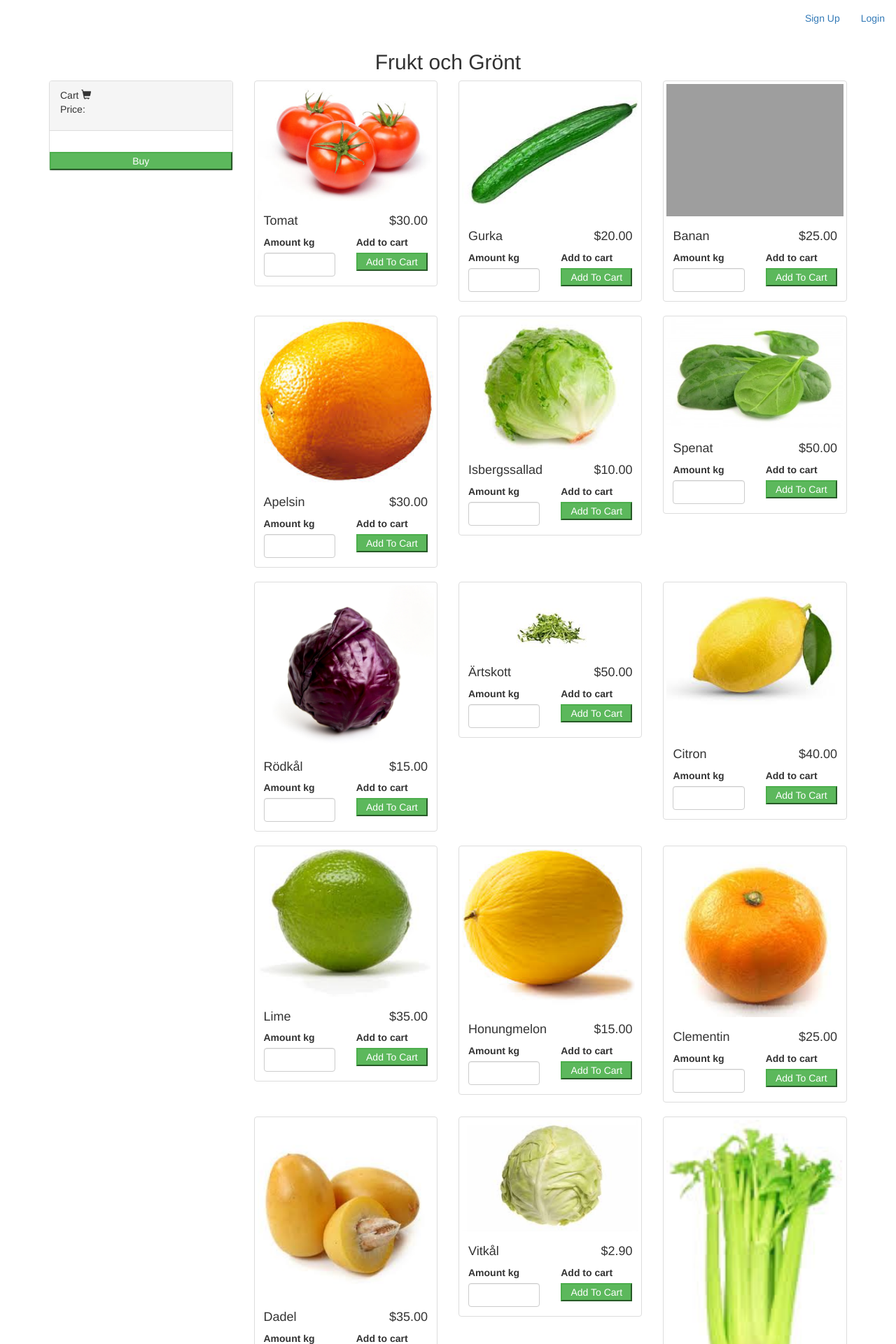
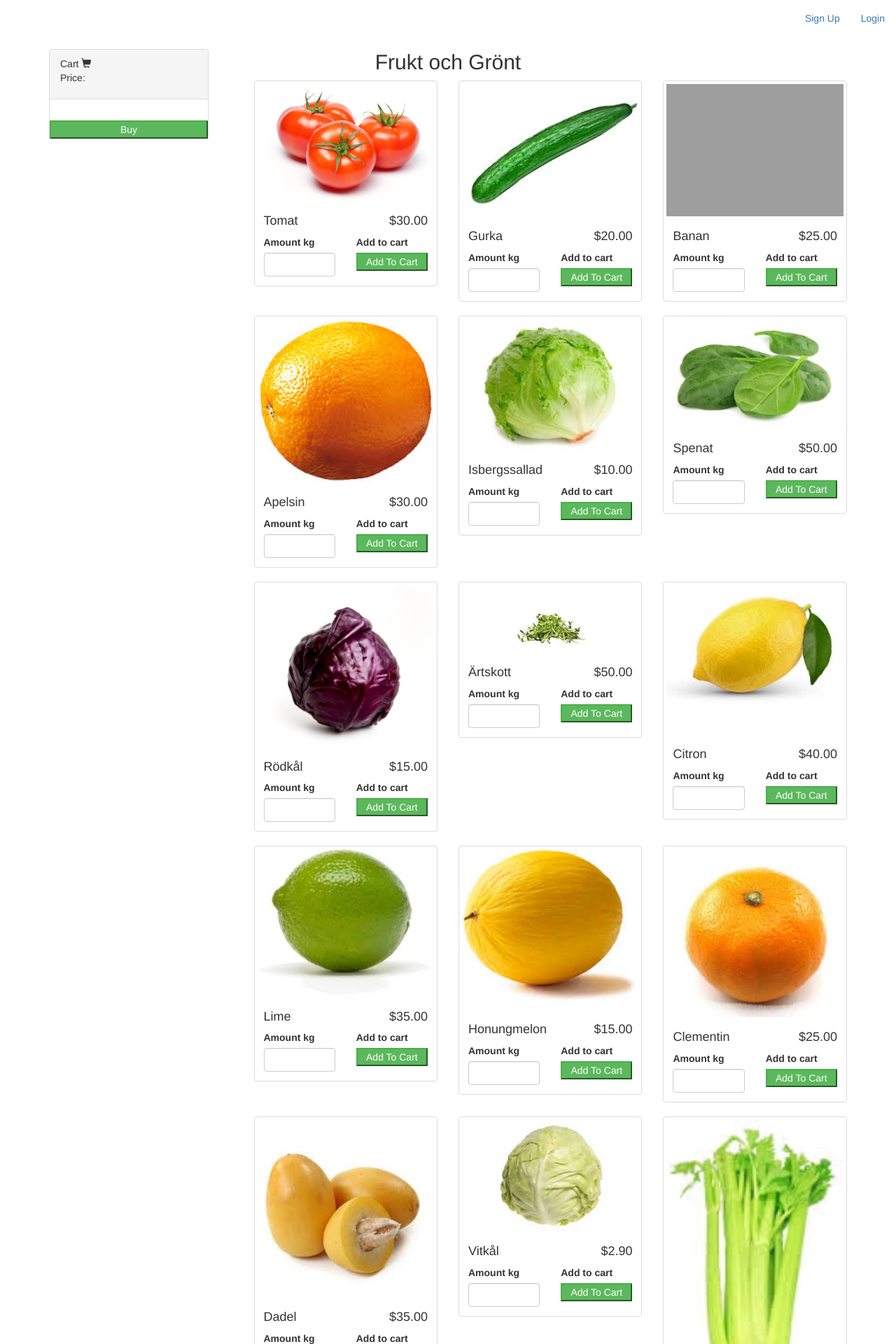
Before and after one commit to englund/eitf05, a PHP site: page / in a window 1280 px wide. Shown: the top 1920 px of the page at 70% size. Run offline with PHP 8.4, Linux system fonts and the light colour scheme; data comes from the database, SQL or seed files in the repository; some libraries are stand-ins or nearby versions; grey boxes are pictures that could not be loaded.

Commit message:
Fixed Some Layout for the store

```diff
--- a/css/store.css
+++ b/css/store.css
@@ -1,3 +1,6 @@
-.fixed {
-    position: absolute;
+
+#cart.affix {
+    position: fixed;
+    top:70px;
+    width:228px;
 }
--- a/index.php
+++ b/index.php
@@ -29,7 +29,7 @@
 <div class="container">
 <div class="row">
     <div class="col-sm-3 col-lg-3 col-md-3">
-        <div class="panel panel-default ">
+        <div class="panel panel-default nav nav-stacked affix" id="cart">
             <div class="panel-heading">Cart <span class="glyphicon glyphicon-shopping-cart" aria-hidden="true"></span>
                <p class ="text-left">Price: {{totalPrice| currency}}</p>
             </div>
--- a/js/app.js
+++ b/js/app.js
@@ -36,10 +36,10 @@
             $scope.chunkedProducts = chunk(response.products, 3);
         });
 
-        $scope.buy= function(){
+        this.buy= function(){
             var cart = $scope.cart;
             $http({
-                url: '/api/users.php?action=create',
+                url: '/api/products.php?action=create',
                 method: "POST",
                 headers:{'Content-Type':"application/json"},
                 data:JSON.stringify(cart)
```
Also changed, not shown: html/orders-modal.html (added, +17 -0 lines).
